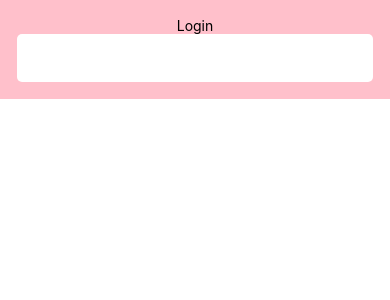
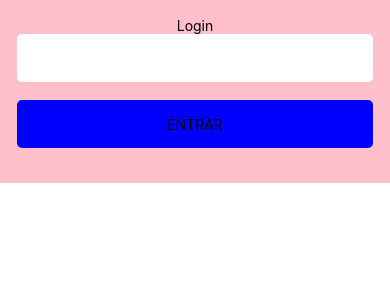
Before and after one commit to bielgennaro/vendas-online-app, a React Native app: screen / in a window 390 px wide. Shown: the top 300 px of the page. Built offline with nearby package versions, Linux system fonts and the light colour scheme.

Commit message:
feat: create shared button

```diff
--- a/src/modules/login/screens/Login.tsx
+++ b/src/modules/login/screens/Login.tsx
@@ -1,4 +1,5 @@
 import { Text, View } from "react-native";
+import Button from "../../../shared/components/button/button";
 import Input from "../../../shared/components/input/input";
 import { ContainerLogin } from "../styles/login.style";
 
@@ -8,6 +9,7 @@
       <ContainerLogin>
         <Text>Login</Text>
         <Input/>
+        <Button title='ENTRAR' margin="18px"/>
       </ContainerLogin>
     </View>
   )
--- /dev/null
+++ b/src/shared/components/button/Button.tsx
@@ -0,0 +1,17 @@
+import { Text, TouchableOpacityProps } from "react-native";
+import { ContainerButton } from "./button.style";
+
+interface ButtonProps extends TouchableOpacityProps {
+  title: string;
+  margin?: string;
+}
+
+const Button = ({title,margin, ...props}: ButtonProps) => {
+  return (
+    <ContainerButton {...props} margin={margin}>
+      <Text>{title}</Text>
+    </ContainerButton>
+  )
+}
+
+export default Button;
--- /dev/null
+++ b/src/shared/components/button/button.style.ts
@@ -0,0 +1,15 @@
+import styled from "styled-components/native";
+
+interface ContainerButtonProps {
+  margin?: string;
+}
+
+export const ContainerButton = styled.TouchableOpacity<ContainerButtonProps>`
+  width: 100%;
+  height: 48px;
+  border-radius: 5px;
+  background-color: blue;
+  justify-content: center;
+  align-items: center;
+  ${(props: { margin: string; }) => props.margin && `margin: ${props.margin};`}
+`
```
